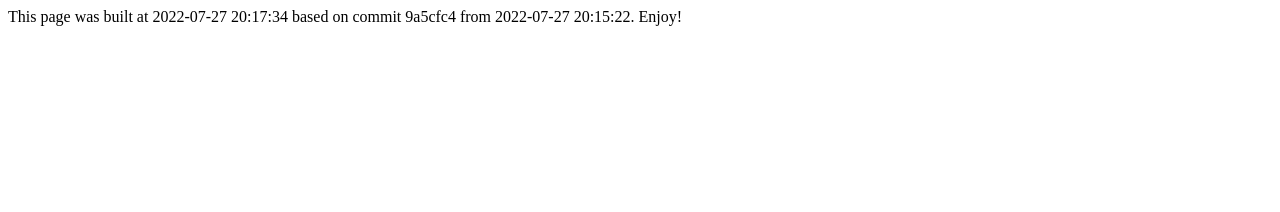
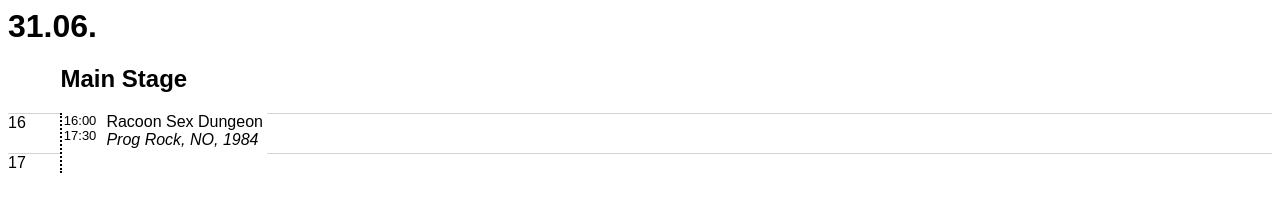
Before and after one commit to n-st/running-order-TEMPLATE, a plain HTML site: page index.html in a window 1280 px wide. Drawn offline with Linux system fonts and the light colour scheme.

Commit message:
Generated from commit 4726492 (repo n-st/running-order-TEMPLATE)

```diff
--- a/index.html
+++ b/index.html
@@ -1 +1,112 @@
-<html><head><title>Test</title></head><body>This page was built at 2022-07-27 20:17:34 based on commit 9a5cfc4 from 2022-07-27 20:15:22. Enjoy!</body>
+<html>
+    <head>
+        <style>
+html {
+    font-family: sans-serif;
+}
+h1 {
+    margin-bottom: 0;
+}
+@media print {
+  .day {
+    break-inside: avoid;
+  }
+}
+.timeline, .stage {
+    display: inline-block;
+}
+.timeline {
+    min-width: 3em;
+}
+.stage {
+    min-width: 15em;
+}
+.hours, .bands {
+    position: relative;
+}
+.hour, .band {
+    position: absolute;
+}
+.hour {
+    border-top: 1px solid lightgrey;
+    /* expand the hour div across the whole viewport to get the hour-line marker */
+    width: calc(100vw - 2 * 8px);
+}
+.band {
+    white-space: nowrap;
+    background: white;
+    border-left: 2px dotted black;
+}
+.band > div {
+    display: inline-block;
+}
+.bandtime {
+    font-size: small;
+    vertical-align: top;
+    margin: 0 0.2ex;
+}
+.bandrest {
+    margin: 0 0.5ex;
+}
+.bandinfo {
+    font-style: italic;
+}
+.bandinfo span:after {
+    content: ", ";
+}
+.bandinfo span:last-child:after {
+    content: "";
+}
+:root {
+    --vert-offset: 0px;
+    /* [height] per 60 minutes */
+    --vert-scale: 2.5em;
+}
+        </style>
+    </head>
+    <body>
+
+        <div class="day">
+            <h1 class="daytext">31.06.</h1>
+            <div class="timeline">
+                <h2 class="stagename">&nbsp;</h2>
+                <div class="hours" style="height: calc(var(--vert-scale) * (17 - 16) + 1em)">
+
+                    <div class="hour" style="top: calc(var(--vert-offset) + var(--vert-scale) * ((60 * 16 + 0) / 60 - 16))">16</div>
+
+                    <div class="hour" style="top: calc(var(--vert-offset) + var(--vert-scale) * ((60 * 17 + 0) / 60 - 16))">17</div>
+
+                </div>
+            </div>
+
+            <div class="stage">
+                <h2 class="stagename">Main Stage</h2>
+                <div class="bands">
+
+                    <div class="band" style="top: calc(var(--vert-offset) + var(--vert-scale) * ((60 * 16 + 0) / 60 - 16)); height: calc(90 / 60 * var(--vert-scale))">
+                        <div class="bandtime">
+                            <div class="bandstart">16:00</div>
+                            <div class="bandend">17:30</div>
+                        </div>
+                        <div class="bandrest">
+                            <span class="bandname">Racoon Sex Dungeon</span>
+                            <div class="bandinfo">
+
+                                <span class="bandgenre">Prog Rock</span>
+
+
+                                <span class="bandcountry">NO</span>
+
+
+                                <span class="bandyear">1984</span>
+
+                            </div>
+                        </div>
+                    </div>
+
+                </div>
+            </div>
+
+        </div>
+
+    </body>
```
